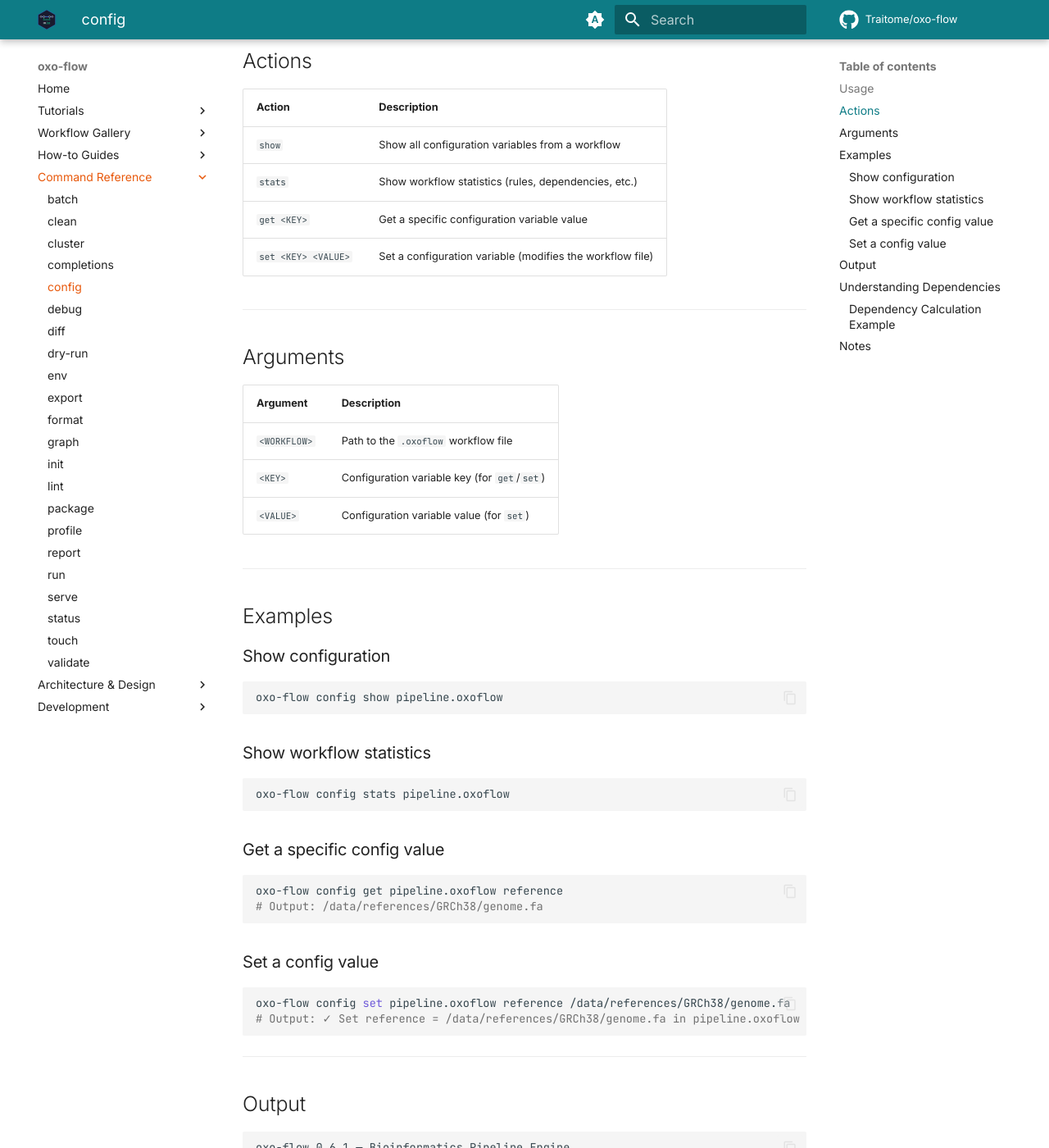
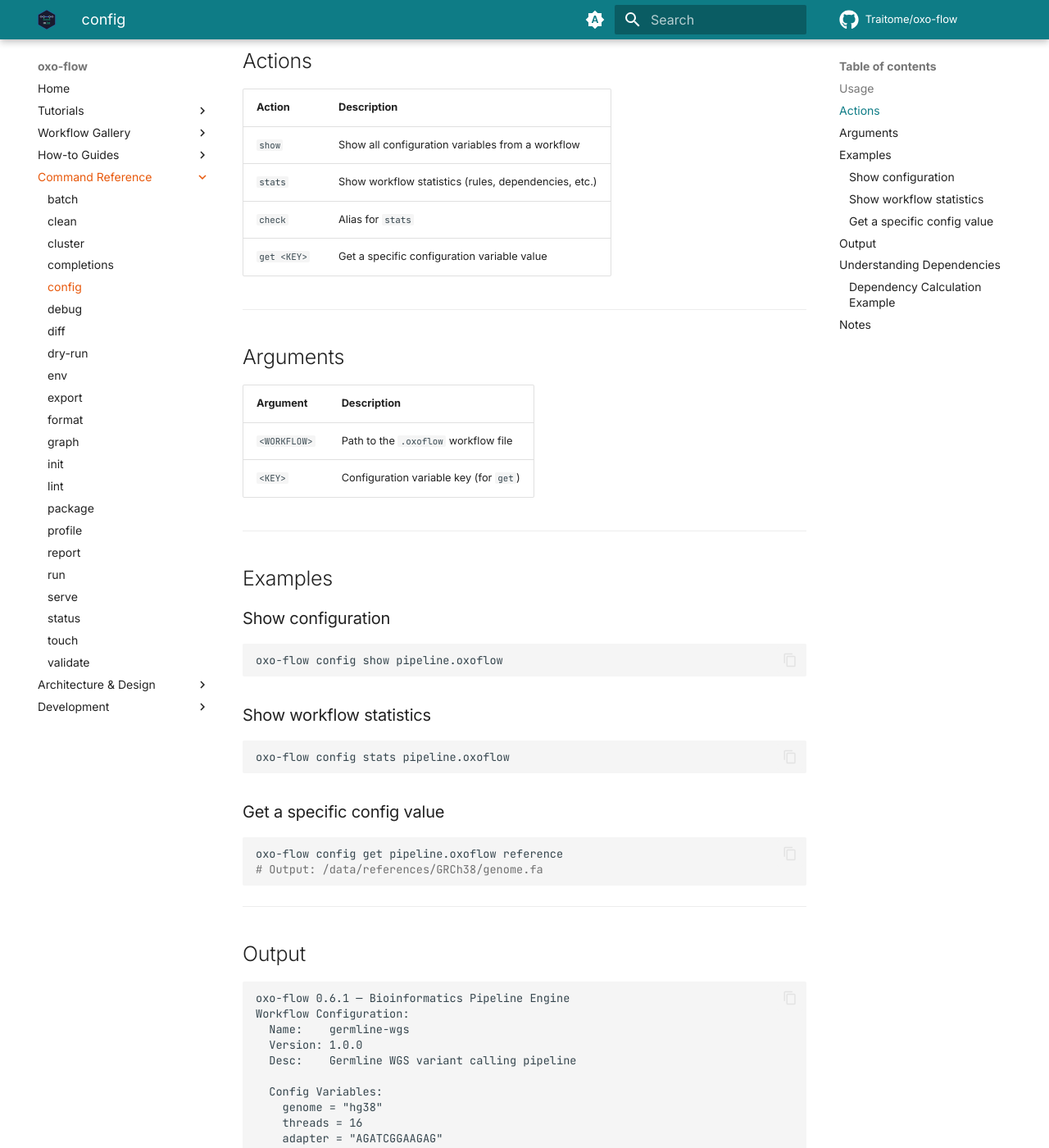
Before and after one commit to Traitome/oxo-flow, an MkDocs documentation site: the page built from docs/guide/src/commands/config.md, in a window 1280 px wide and 1400 px high, scrolled down 371 px. Shown: the whole window at 82% size. Built offline with MkDocs 1.6.1 and Material for MkDocs 9.7.7, drawn with Linux system fonts in a browser that asks for light colours; comment, search, counter and statistics services are not loaded; some of the changed text lies outside the part shown.

Commit message:
fix: resolve doc/code discrepancies found in consistency audit
Code fixes:
- S006 known_keys: add 7 missing valid sections (pairs, sample_groups,
  plugins, env_groups, resource_groups, reference_db, wildcard_constraints)
  so verify_schema no longer warns on these valid sections.
- cluster submit: wire up --target flag that was destructured as `_`
  and ignored. Now properly filters DAG execution order.

Doc fixes:
- lint.md: fix incorrect example output referencing non-existent I002
  code and wrong W001 description. Replace with real diagnostic output.
- config.md: remove `config set` subcommand (exists in docs but not in
  code). Add `check` alias. Remove related examples and notes.
- cluster.md: remove `--pending-timeout` option (in docs but not code).
  Fix --backend default (requires explicit value, not defaulting to
  slurm). Add `logs` action to actions table.
- Create license.md documenting the `license` command.

Co-Authored-By: Claude Opus 4.7 <noreply@anthropic.com>

````diff
--- a/docs/guide/src/commands/config.md
+++ b/docs/guide/src/commands/config.md
@@ -18,8 +18,8 @@ oxo-flow config <ACTION> [WORKFLOW] [KEY] [VALUE]
 |---|---|
 | `show` | Show all configuration variables from a workflow |
 | `stats` | Show workflow statistics (rules, dependencies, etc.) |
+| `check` | Alias for `stats` |
 | `get <KEY>` | Get a specific configuration variable value |
-| `set <KEY> <VALUE>` | Set a configuration variable (modifies the workflow file) |
 
 ---
 
@@ -28,8 +28,7 @@ oxo-flow config <ACTION> [WORKFLOW] [KEY] [VALUE]
 | Argument | Description |
 |---|---|
 | `<WORKFLOW>` | Path to the `.oxoflow` workflow file |
-| `<KEY>` | Configuration variable key (for `get`/`set`) |
-| `<VALUE>` | Configuration variable value (for `set`) |
+| `<KEY>` | Configuration variable key (for `get`) |
 
 ---
 
@@ -52,13 +51,6 @@ oxo-flow config stats pipeline.oxoflow
 ```bash
 oxo-flow config get pipeline.oxoflow reference
 # Output: /data/references/GRCh38/genome.fa
-```
-
-### Set a config value
-
-```bash
-oxo-flow config set pipeline.oxoflow reference /data/references/GRCh38/genome.fa
-# Output: ✓ Set reference = /data/references/GRCh38/genome.fa in pipeline.oxoflow
 ```
 
 ---
@@ -117,4 +109,4 @@ Some rules depend on multiple upstream outputs (e.g., a merge rule that combines
 - `config show` displays metadata, configuration variables, includes, and execution groups
 - `config stats` provides a high-level overview of the workflow's complexity
 - `config get` exits with code 1 if the key is not found
-- `config set` intelligently parses values as boolean, integer, float, or string
+- `config get` returns values in their native TOML type representation
````
Also changed, not shown: docs/guide/src/commands/cluster.md (+4 -3 lines), docs/guide/src/commands/license.md (added, +48 -0 lines), docs/guide/src/commands/lint.md (+4 -3 lines), 2 other files.
